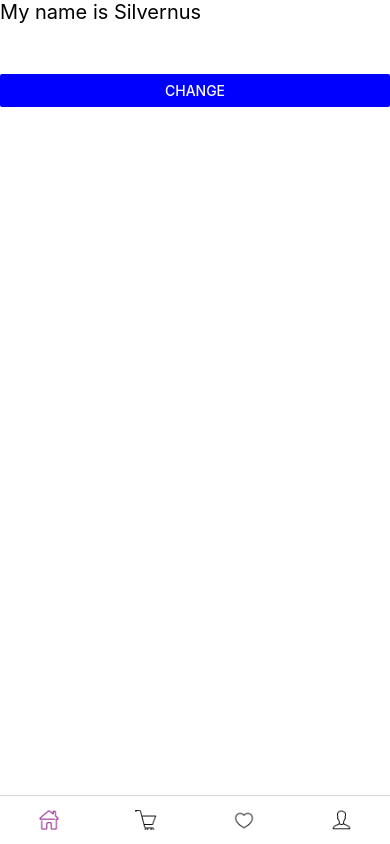
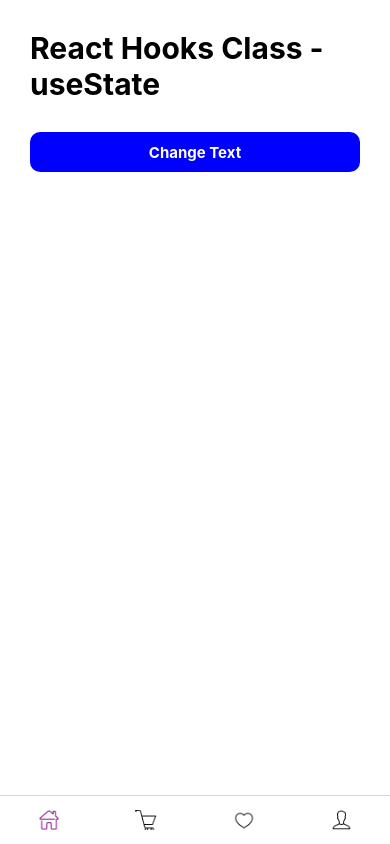
Before and after one commit to JEWOOLAFAVOUR/React-Native-App, a React Native app: screen /Main in a window 390 px wide. Built offline with nearby package versions, Linux system fonts and the light colour scheme.

Commit message:
fine cool cool

```diff
--- a/src/screens/Main/Home/HomeScreen.js
+++ b/src/screens/Main/Home/HomeScreen.js
@@ -1,22 +1,18 @@
-import { StyleSheet, Text, View, Button } from 'react-native'
+import { StyleSheet, Text, View, TouchableOpacity } from 'react-native'
 import React, { useState } from 'react'
 
 const HomeScreen = () => {
-    // const name = 'Silvernus'
 
-
-    const [name, setName] = useState('Silvernus')
+    const [data, setData] = useState('Favour')
 
 
     return (
         <View style={styles.page}>
-            <Text style={{ fontSize: 20, color: 'black' }}>My name is {name}</Text>
+            <Text style={{ fontSize: 30, color: 'black', fontWeight: 'bold' }}>React Hooks Class - useState</Text>
 
-            <View style={{ marginTop: 50 }}>
-                <Button title='Change' color={'blue'}
-                    onPress={() => setName('Favour')}
-                />
-            </View>
+            <TouchableOpacity style={styles.button}>
+                <Text style={{ fontSize: 15, color: '#fff', fontWeight: 'bold' }}>Change Text</Text>
+            </TouchableOpacity>
         </View>
     )
 }
@@ -27,5 +23,15 @@ const styles = StyleSheet.create({
     page: {
         flex: 1,
         backgroundColor: 'white',
+        paddingTop: 30,
+        paddingHorizontal: 30,
+    },
+    button: {
+        height: 40,
+        backgroundColor: 'blue',
+        justifyContent: 'center',
+        alignItems: 'center',
+        borderRadius: 10,
+        marginTop: 30,
     },
 })
```
